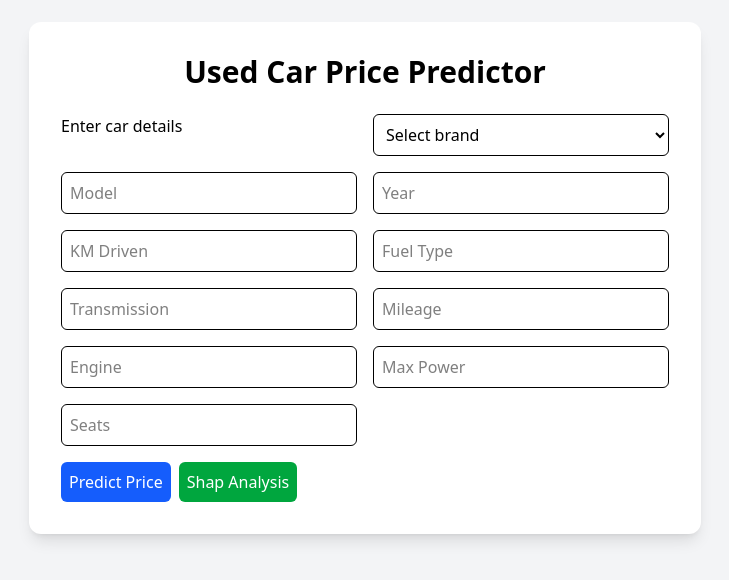
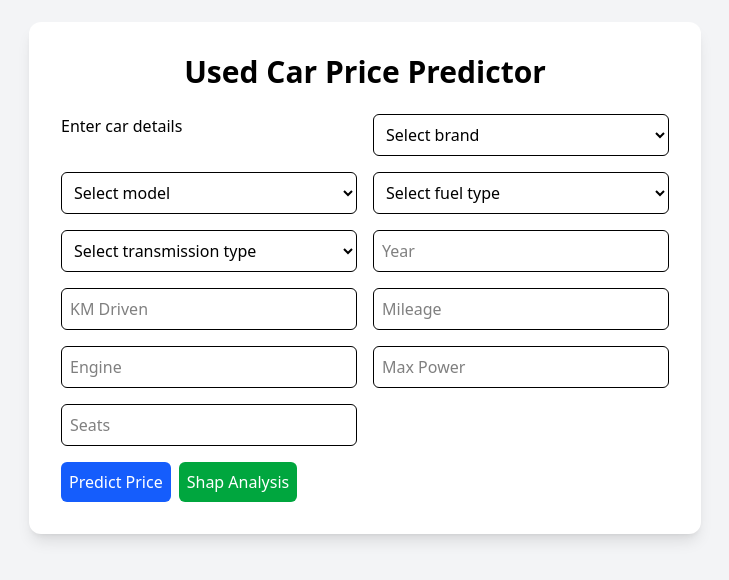
Before and after one commit to Abhiji-th/CarPriceBot, a React app in the folder frontend/: page / in a window 1280 px wide. Shown: the part 122-702 px from the top of the page, without its empty margins (275-1004 px from the left). Built offline with nearby package versions, Linux system fonts and the light colour scheme; the HTML template or start-up script is replaced by a standard one.

Commit message:
Added drop down options for categorical fields

```diff
--- a/frontend/src/components/ActionButtons.jsx
+++ b/frontend/src/components/ActionButtons.jsx
@@ -15,7 +15,7 @@ const ActionButtons = ({ onPredict, onShap, loading }) => {
 				disabled={loading}
 				className="ml-2 flex-1 bg-green-600 text-white p-2 rounded-md hover:bg-green-700"
 			>
-				{loading ? "Loading" : "Shap Analysis"}
+				{loading ? "Loading..." : "Shap Analysis"}
 			</button>
 		</div>
 	);
--- a/frontend/src/components/CarForm.jsx
+++ b/frontend/src/components/CarForm.jsx
@@ -1,13 +1,9 @@
 import React, { useState } from "react";
 
 function CarForm({ setCarData }) {
-	const fields = [
-		{ name: "brand", placeholder: "Brand" },
-		{ name: "model", placeholder: "Model" },
+	const numFields = [
 		{ name: "year_of_manufacture", placeholder: "Year" },
 		{ name: "km_driven", placeholder: "KM Driven" },
-		{ name: "fuel_type", placeholder: "Fuel Type" },
-		{ name: "transmission_type", placeholder: "Transmission" },
 		{ name: "mileage", placeholder: "Mileage" },
 		{ name: "engine", placeholder: "Engine" },
 		{ name: "max_power", placeholder: "Max Power" },
@@ -64,7 +60,7 @@ function CarForm({ setCarData }) {
 		"Force",
 	];
 
-	const model = [
+	const models = [
 		"Alto",
 		"Grand",
 		"i20",
@@ -187,9 +183,9 @@ function CarForm({ setCarData }) {
 		"Gurkha",
 	];
 
-	const fuel_type = ["Petrol", "Diesel", "CNG", "LPG", "Electric"];
+	const fuel_types = ["Petrol", "Diesel", "CNG", "LPG", "Electric"];
 
-	const transmission_type = ["Manual", "Automatic"];
+	const transmission_types = ["Manual", "Automatic"];
 
 	const [form, setForm] = useState({
 		brand: "",
@@ -232,7 +228,49 @@ function CarForm({ setCarData }) {
 				))}
 			</select>
 
-			{fields
+			<select
+				name="model"
+				value={form.model}
+				onChange={handleChange}
+				className="border p-2 rounded-md focus:ring-2 focus:ring-blue-400"
+			>
+				<option value="">Select model</option>
+				{models.map((model) => (
+					<option key={model} value={model}>
+						{model}
+					</option>
+				))}
+			</select>
+
+			<select
+				name="fuel_type"
+				value={form.fuel_type}
+				onChange={handleChange}
+				className="border p-2 rounded-md focus:ring-2 focus:ring-blue-400"
+			>
+				<option value="">Select fuel type</option>
+				{fuel_types.map((fuel_type) => (
+					<option key={fuel_type} value={fuel_type}>
+						{fuel_type}
+					</option>
+				))}
+			</select>
+
+			<select
+				name="transmission_type"
+				value={form.transmission_type}
+				onChange={handleChange}
+				className="border p-2 rounded-md focus:ring-2 focus:ring-blue-400"
+			>
+				<option value="">Select transmission type</option>
+				{transmission_types.map((transmission_type) => (
+					<option key={transmission_type} value={transmission_type}>
+						{transmission_type}
+					</option>
+				))}
+			</select>
+
+			{numFields
 				.filter((field) => field.name != "brand")
 				.map((field) => (
 					<input
--- a/frontend/src/pages/Home.jsx
+++ b/frontend/src/pages/Home.jsx
@@ -33,7 +33,7 @@ const Home = () => {
 
 		try {
 			setLoading(true);
-			const res = await getPrice(carData);
+			const res = await getPrice(formattedData);
 
 			setPrediction(res.data.predicted_price);
 			setShap(null);
@@ -56,7 +56,7 @@ const Home = () => {
 
 		try {
 			setLoading(true);
-			const res = await getContribution(carData);
+			const res = await getContribution(formattedData);
 
 			setShap(res.data);
 			setPrediction(null);
```
